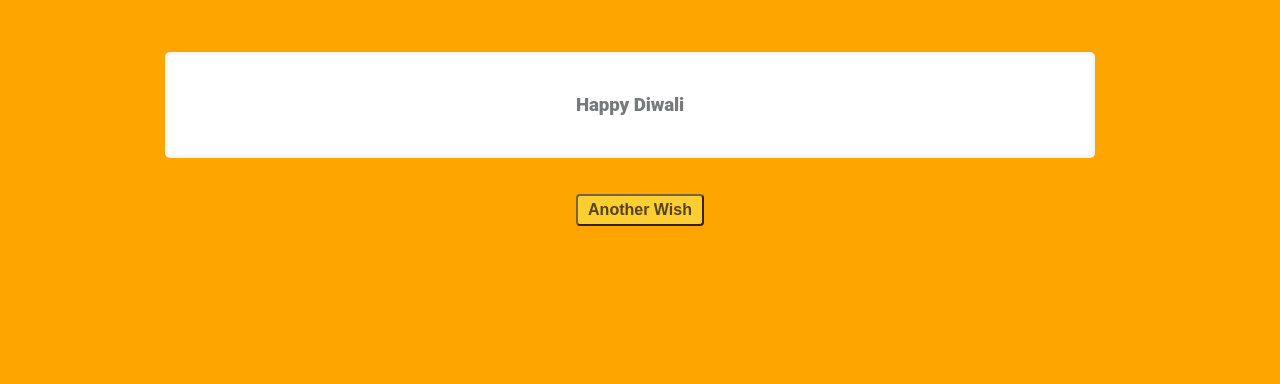
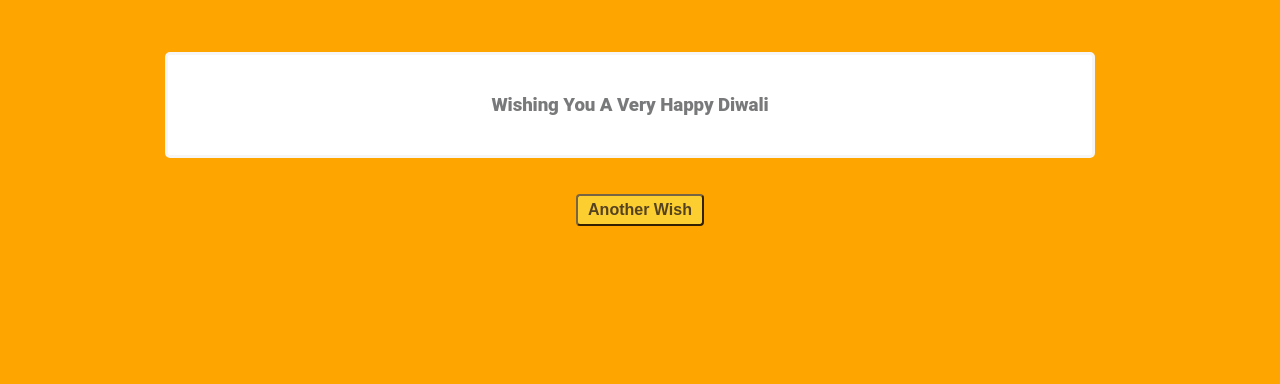
Before and after one commit to sonucodes/Diwali-Wishes, a plain HTML site: page index.html in a window 1280 px wide. Shown: the part 107-491 px from the top of the page. Drawn offline with Linux system fonts and the light colour scheme; no server answers.

Commit message:
Update index.html

```diff
--- a/index.html
+++ b/index.html
@@ -20,7 +20,7 @@
 
 
                 <div class="wish-text">
-                    <h3 id="demo" >Happy Diwali </h3>
+                    <h3 id="demo" >Wishing you a very Happy Diwali </h3>
                 </div>
                 <br><br>
                 <button class="btn btn-lg btn-yellow" id="btn">Another Wish</button>
```
